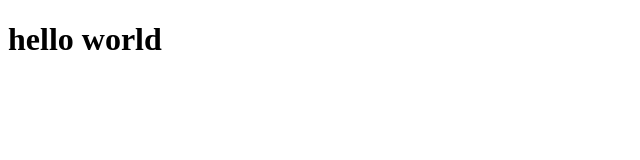
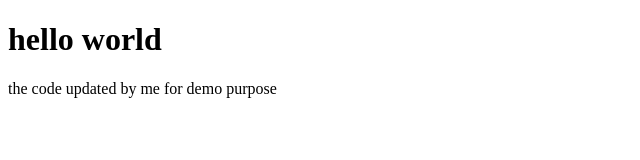
Before and after one commit to seenup837/spartacus, a plain HTML site: page index.html in a window 1280 px wide. Shown: the whole page, without its empty margins (0-640 px from the left). Drawn offline with Linux system fonts and the light colour scheme.

Commit message:
Update index.html

```diff
--- a/index.html
+++ b/index.html
@@ -8,3 +8,4 @@
 
 
 </html>
+the code updated by me for demo purpose
```
